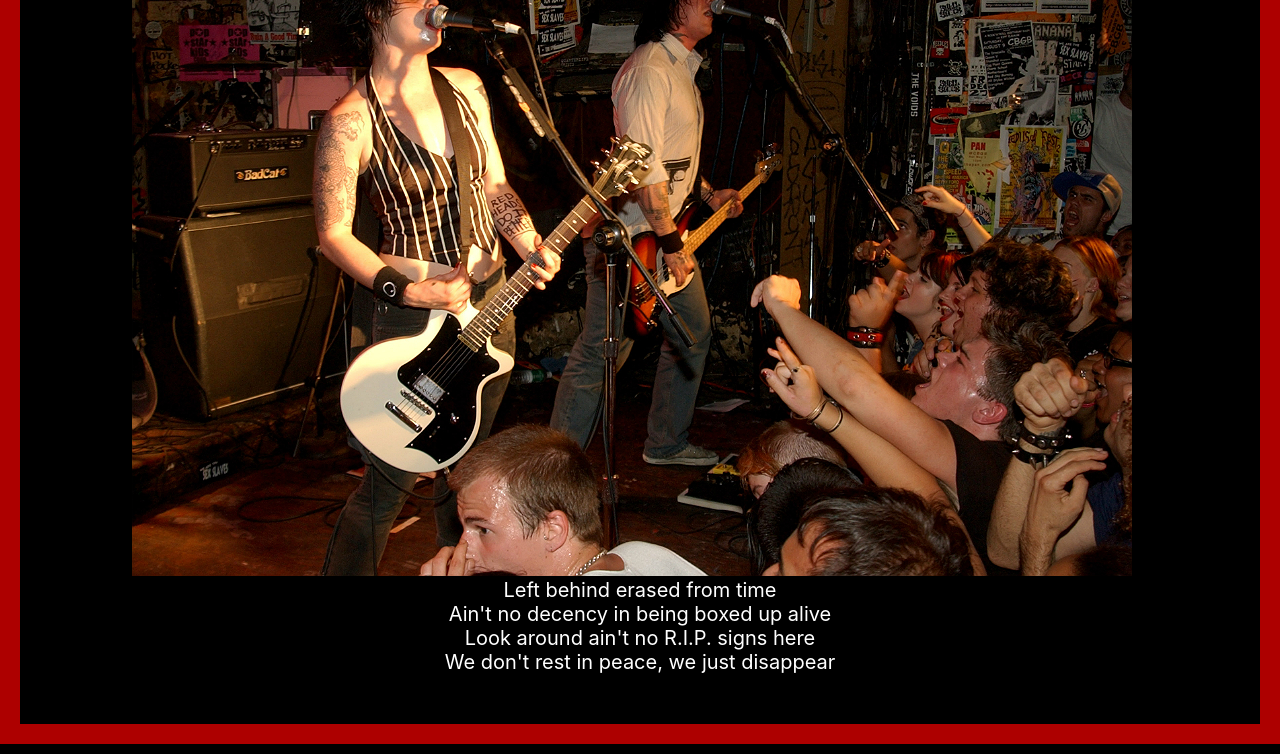
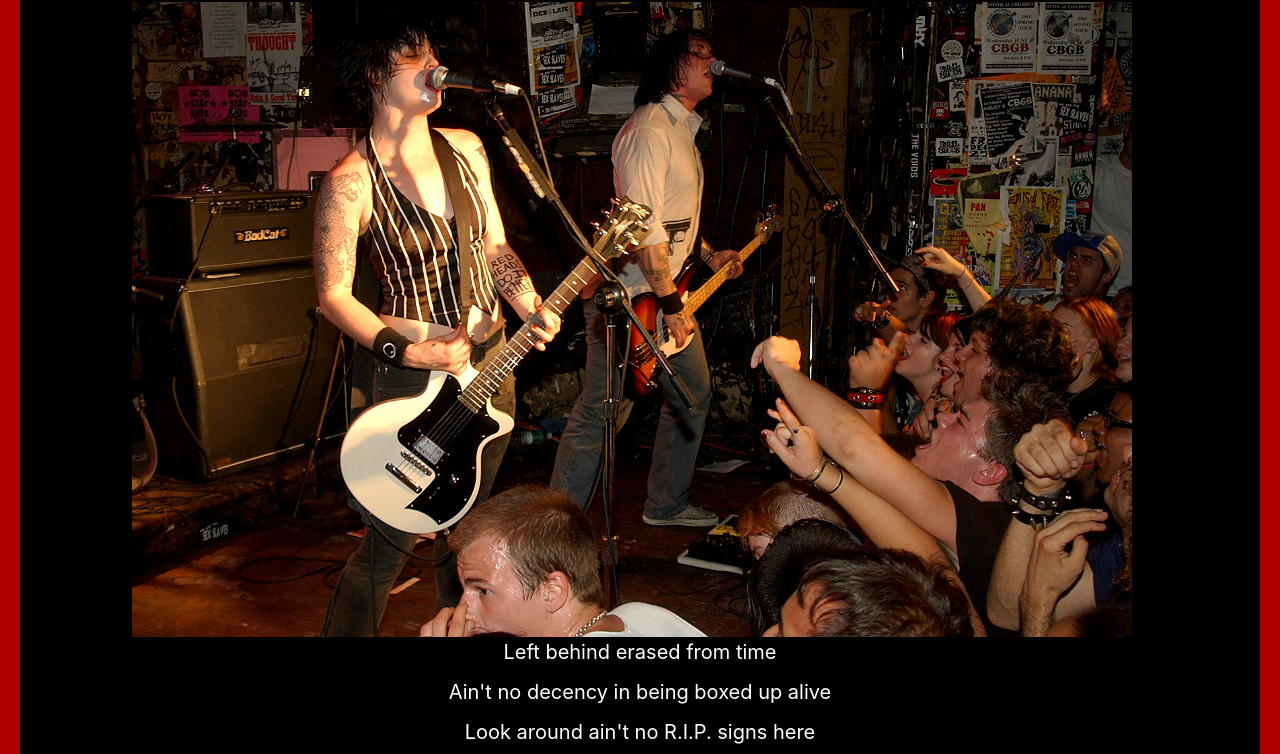
Before and after one commit to BryanS1989/HTML-CSS-II-PEC2, a website built with Parcel: page src/index.html in a window 1280 px wide. Shown: the part 329-1083 px from the top of the page. Built offline with nearby package versions, Linux system fonts and the light colour scheme.

Commit message:
Add Bootstrap and Stylelint

```diff
--- a/package.json
+++ b/package.json
@@ -33,11 +33,13 @@
     "rimraf": "^3.0.2",
     "sass": "^1.32.5",
     "sharp": "^0.27.1",
-    "stylelint": "^13.12.0",
+    "stylelint": "^13.13.0",
     "stylelint-config-recommended-scss": "^4.2.0",
     "stylelint-scss": "^3.19.0"
   },
   "dependencies": {
-    "@fortawesome/fontawesome-free": "^5.15.2"
+    "@fortawesome/fontawesome-free": "^5.15.2",
+    "@popperjs/core": "^2.9.2",
+    "bootstrap": "^5.0.0-beta3"
   }
 }
--- a/src/assets/scripts/main.js
+++ b/src/assets/scripts/main.js
@@ -5,6 +5,7 @@
 
 // import 'some-node-module';
 // import SomeModule from 'some-node-module';
+import * as bootstrap from 'bootstrap';
 
 /**
  * Write any other JavaScript below
--- a/src/assets/styles/main.scss
+++ b/src/assets/styles/main.scss
@@ -15,6 +15,8 @@
  * see commented examples below
  */
 @import "@fortawesome/fontawesome-free/css/all.css";
+@import "bootstrap/scss/bootstrap.scss";
+
 // @import "some-node-module";
 // @import "@some-company/some-node-module";
 
```
Also changed, not shown: 1 other file.
